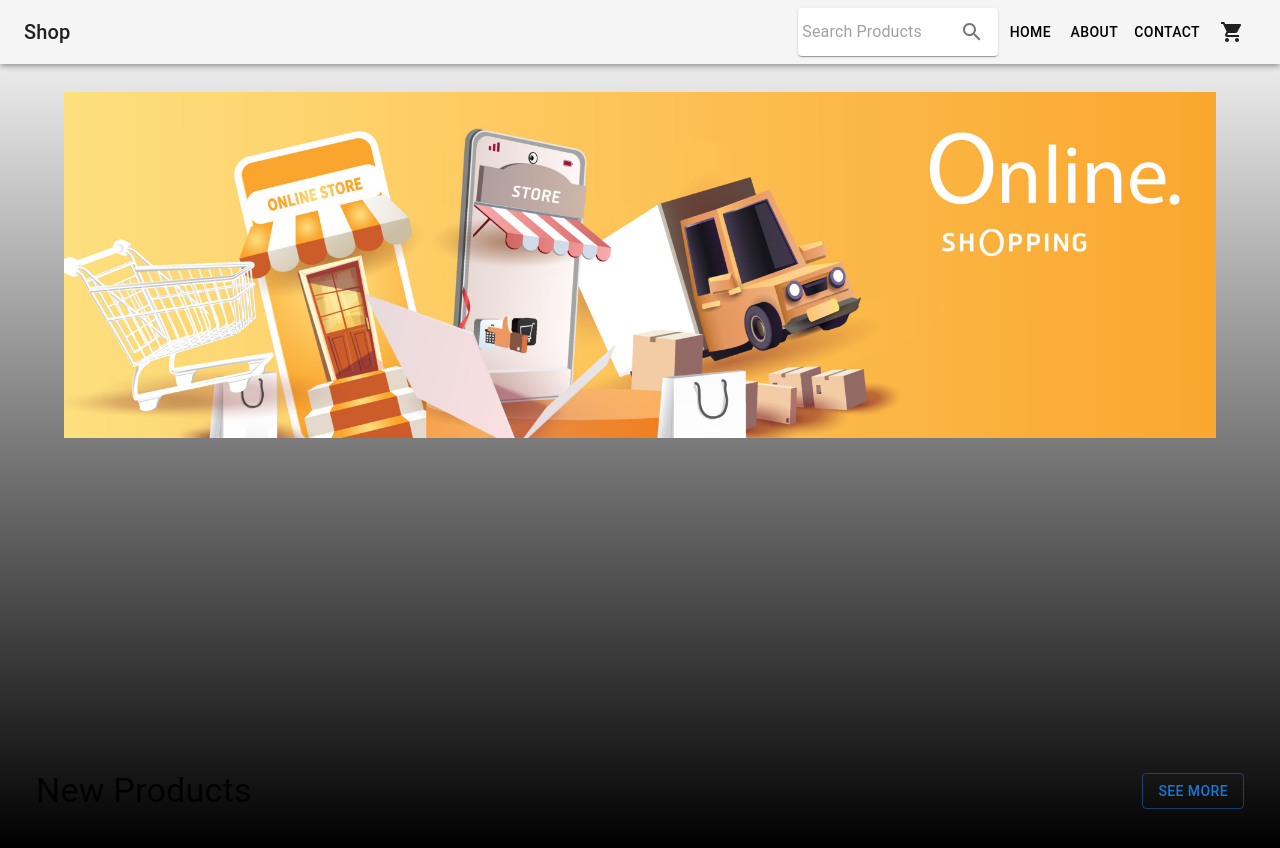
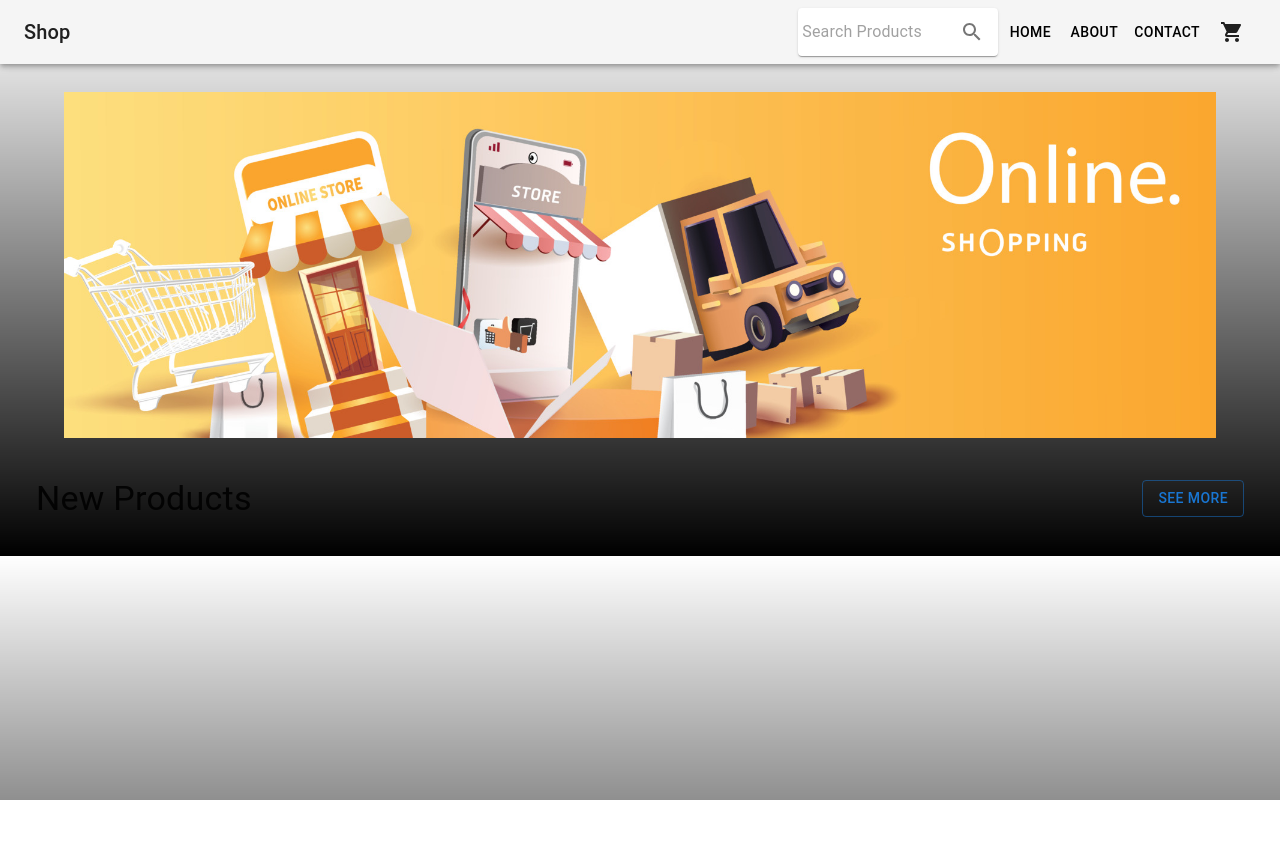
Before and after one commit to OlyMahmudMugdho/ecommerce-ui, a Next.js app: page / in a window 1280 px wide. After the commit the page ends 800 px from the top, so only its background shows below. Built offline with nearby package versions, Linux system fonts and the light colour scheme.

Commit message:
removed min-h-screen

```diff
--- a/src/app/page.tsx
+++ b/src/app/page.tsx
@@ -3,7 +3,7 @@ import Cover from "@/components/ui/Cover";
 import Content from "@/components/ui/Content";
 export default function Home() {
   return (
-    <main className="flex min-h-screen flex-col items-center justify-between py-5">
+    <main className="flex flex-col items-center justify-between py-5">
       <Cover />
         <Content />
     </main>
```
